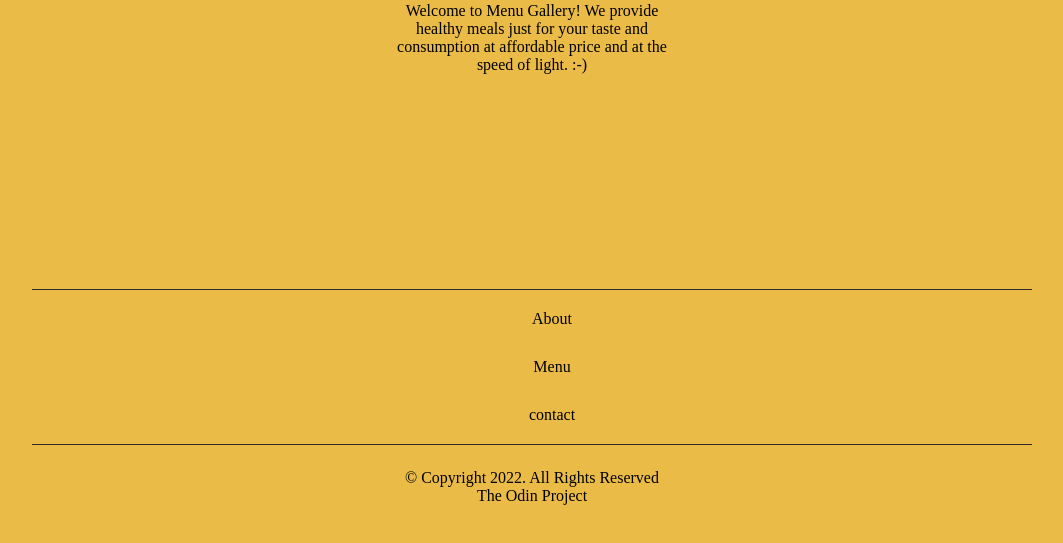
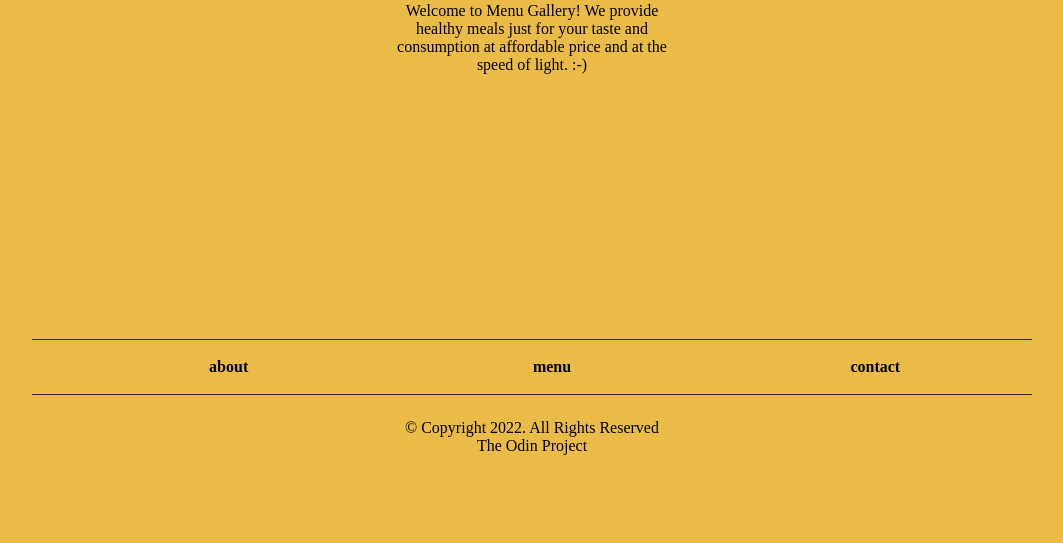
Before and after one commit to kafui4k/restaurant-page, a website built with webpack: page dist/index.html in a window 1280 px wide. Shown: the part 353-896 px from the top of the page, without its empty margins (108-1171 px from the left). Built offline with nearby package versions, Linux system fonts and the light colour scheme.

Commit message:
Create initial page-load.js file to load HTML elements on page load

```diff
--- a/src/index.js
+++ b/src/index.js
@@ -1,14 +1,8 @@
-// const content = document.querySelector('#content');
+// const homepage = require('./homepage');
+import pageLoad from './initial-page-load';
 
-// const header = document.createElement('div');
-// header.classList.add('header');
-// header.innerHTML = `
-//     <nav>
-//         <ul>
-//             <li>About</li>
-//             <li>Menu</li>
-//             <li>contact</li>
-//         </ul>
-//     </nav>`;
+init();
 
-// content.appendChild(header);
+function init() {
+    pageLoad();
+}
--- /dev/null
+++ b/src/initial-page-load.js
@@ -0,0 +1,108 @@
+function headerLogo() {
+    const logo = document.createElement('div');
+    logo.classList.add('logo');
+
+    const logoText = document.createElement('h1');
+    logoText.innerText = 'MenuGALLERY';
+
+    logo.appendChild(logoText);
+
+    return logo;
+}
+
+function navLinks(lis) {
+    // const ul = document.createElement('ul');
+    const li = document.createElement('li');
+
+    li.innerHTML = lis;
+
+    // ul.append(li);
+
+    return li;
+}
+
+function navItems() {
+    const nav = document.createElement('nav');
+    nav.classList.add('nav');
+
+    const ul = document.createElement('ul');
+
+    const about = navLinks('about');
+    const menu = navLinks('menu');
+    const contact = navLinks('contact');
+
+    ul.append(about);
+    ul.append(menu);
+    ul.append(contact);
+
+    nav.append(ul);
+
+    return nav;
+}
+
+function header() {
+    const header = document.createElement('header');
+    header.classList.add('header');
+
+    const logo = headerLogo();
+    header.appendChild(logo);
+
+    const nav = navItems();
+    header.appendChild(nav);
+
+    return header;
+}
+
+function section() {
+    const section = document.createElement('section');
+    const h1 = document.createElement('h1');
+    h1.classList.add('section-header');
+    h1.innerHTML = 'The Menu Gallery';
+
+    const p = document.createElement('p');
+    p.classList.add('section-text');
+    p.innerHTML = `
+        Welcome to Menu Gallery! We provide healthy
+        meals just for your taste and consumption at affordable
+        price and at the speed of light. :-)
+    `;
+
+    section.appendChild(h1);
+    section.appendChild(p);
+
+    return section;
+}
+
+function footer() {
+    const footer = document.createElement('footer');
+    footer.classList.add('footer');
+
+    const footerText = document.createElement('div');
+    footerText.classList.add('footer-text');
+    footerText.innerHTML = `
+        &copy; Copyright 2022. All Rights Reserved
+        <br><span>The Odin Project</span>
+    `;
+
+    const nav = navItems();
+    footer.appendChild(nav);
+    footer.appendChild(footerText);
+
+    return footer;
+}
+
+function pageLoad() {
+    const content = document.querySelector('#content');
+
+    const hd = header();
+    content.appendChild(hd);
+
+    const sect = section();
+    content.appendChild(sect);
+
+    const ft = footer();
+    content.appendChild(ft);
+
+}
+
+export default pageLoad;
```
Also changed, not shown: dist/index.html, dist/main.js (added).
